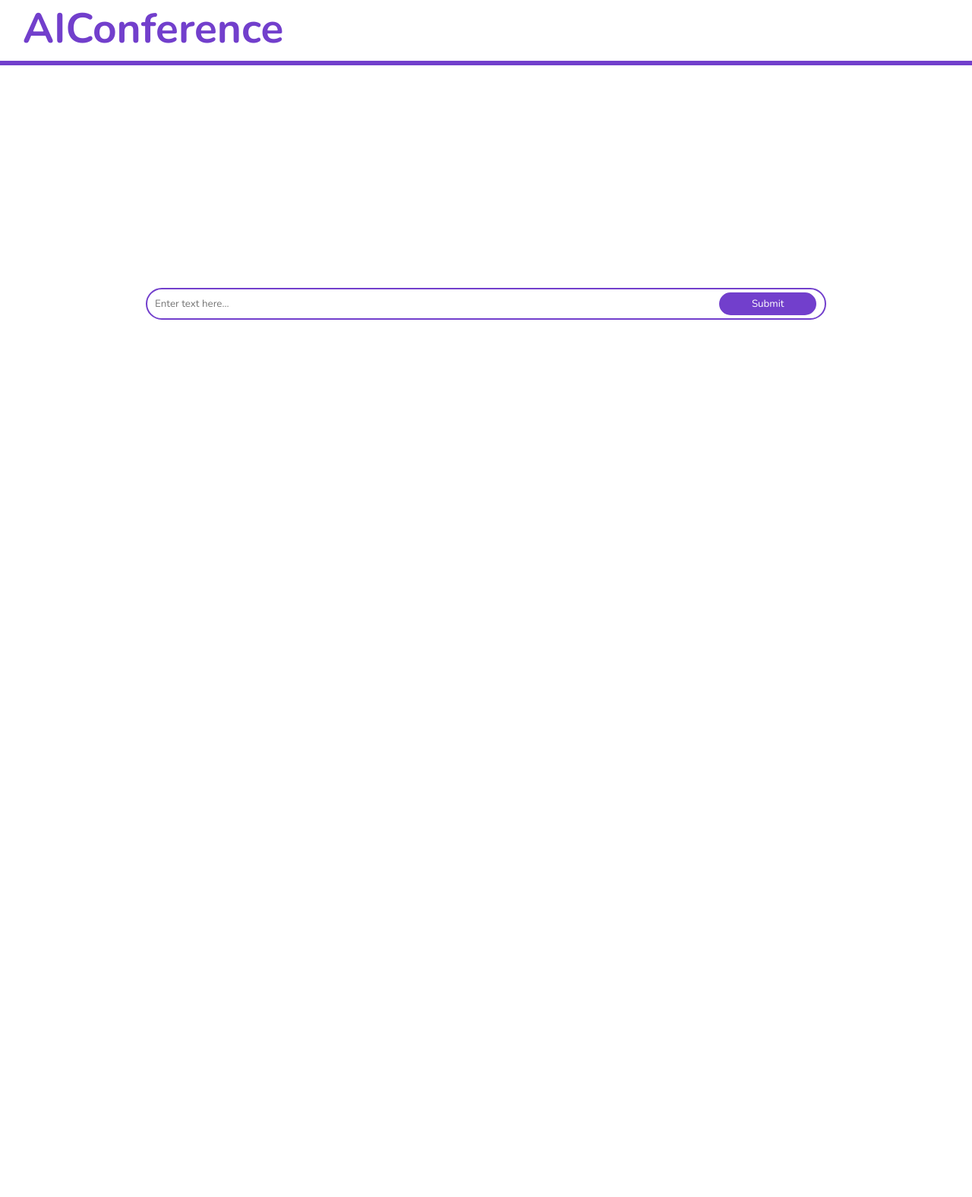
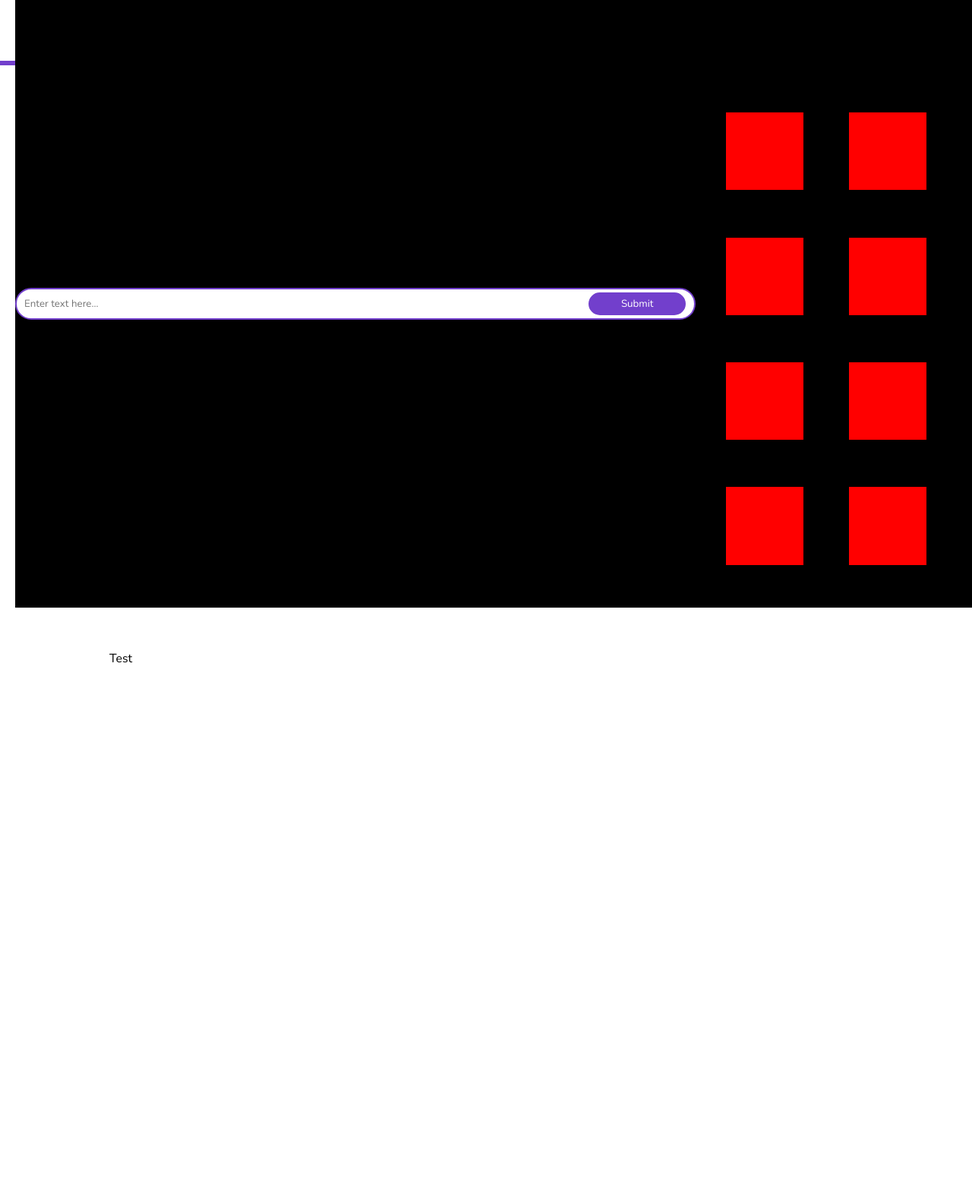
Before and after one commit to manelleong/ConferAI, a Django app: page /app/ in a window 1280 px wide. Shown: the whole page at 76% size. Before the commit the page ends 421 px from the top, so only its background shows below. Run offline with Django 4.2, Linux system fonts and the light colour scheme.

Commit message:
added boxes

```diff
--- a/app/static/css/base.css
+++ b/app/static/css/base.css
@@ -25,7 +25,7 @@ body {
 
 .container {
     /* display: flex; */
-    width: 100%;
+    width: 75%;
     flex-direction: column;
     justify-content: center;
     /* Center horizontally */
@@ -33,6 +33,7 @@ body {
     /* Center vertically */
     height: 90vh;
     /* Set a height for the container */
+    /* background-color: black; */
 }
 
 .answerbox {
@@ -41,19 +42,20 @@ body {
     margin: auto;
     margin-top: 50px;
     /* display: none; */
+    /* background-color: black; */
 }
 
 form {
     display: flex;
     width: 100%;
     align-items: center;
-    justify-content: center;
+    /* justify-content: center; */
     position: absolute;
     top: 0;
     bottom: 0;
-    left: 0;
-    right: 0;
     margin: auto;
+    margin-left: 20px;
+    background-color: black;
 }
 
 textarea {
@@ -76,7 +78,7 @@ button {
     width: 10%;
     height: 30px;
     position: relative;
-    margin-left: 58%;
+    margin-left: 59%;
     background-color: #723FCC;
     border: 2px solid #723FCC;
     border-radius: 25px;
@@ -92,3 +94,20 @@ button:active {
     background-color: white;
     border-color: #eee
 }
+
+.gridcontainer {
+    display: grid;
+    grid-template-columns: auto auto;
+    justify-content: space-evenly;
+    align-content: space-evenly;
+    width: 30%;
+    margin-left: 70vw;
+    height: 90vh;
+}
+
+.box {
+    width: 8vw;
+    height: 8vw;
+    background-color: red;
+    z-index: 100;
+}
--- a/app/static/js/base.js
+++ b/app/static/js/base.js
@@ -2,14 +2,115 @@ $(document).ready(function () {
     $("#myForm").submit(function (event) {
         event.preventDefault(); // Prevent the form from submitting via the browser
         $.ajax({
-            url: '/process/',
+            url: '/gpt4turbo/',
             type: 'post',
             data: {
                 inputData: $('#inputData').val(),
                 csrfmiddlewaretoken: '{{ csrf_token }}'  // Ensure CSRF token is sent with POST request
             },
             success: function (response) {
-                $("#output").html(response.outputData);
+                $("#gpt4turbooutput").html(response.outputData);
+                $("#gpt4turbo").css({
+                    "background-color": "green",
+                });
+            }
+        });
+        $.ajax({
+            url: '/gpt4/',
+            type: 'post',
+            data: {
+                inputData: $('#inputData').val(),
+                csrfmiddlewaretoken: '{{ csrf_token }}'  // Ensure CSRF token is sent with POST request
+            },
+            success: function (response) {
+                $("#gpt4output").html(response.outputData);
+                $("#gpt4").css({
+                    "background-color": "green",
+                });
+            }
+        });
+        $.ajax({
+            url: '/gpt35turbo/',
+            type: 'post',
+            data: {
+                inputData: $('#inputData').val(),
+                csrfmiddlewaretoken: '{{ csrf_token }}'  // Ensure CSRF token is sent with POST request
+            },
+            success: function (response) {
+                $("#gpt35turbooutput").html(response.outputData);
+                $("#gpt35turbo").css({
+                    "background-color": "green",
+                });
+            }
+        });
+        $.ajax({
+            url: '/claude3opus/',
+            type: 'post',
+            data: {
+                inputData: $('#inputData').val(),
+                csrfmiddlewaretoken: '{{ csrf_token }}'  // Ensure CSRF token is sent with POST request
+            },
+            success: function (response) {
+                $("#claude3opusoutput").html(response.outputData);
+                $("#claude3opus").css({
+                    "background-color": "green",
+                });
+            }
+        });
+        $.ajax({
+            url: '/claude21/',
+            type: 'post',
+            data: {
+                inputData: $('#inputData').val(),
+                csrfmiddlewaretoken: '{{ csrf_token }}'  // Ensure CSRF token is sent with POST request
+            },
+            success: function (response) {
+                $("#claude21output").html(response.outputData);
+                $("#claude21").css({
+                    "background-color": "green",
+                });
+            }
+        });
+        $.ajax({
+            url: '/mistral7b/',
+            type: 'post',
+            data: {
+                inputData: $('#inputData').val(),
+                csrfmiddlewaretoken: '{{ csrf_token }}'  // Ensure CSRF token is sent with POST request
+            },
+            success: function (response) {
+                $("#mistral7boutput").html(response.outputData);
+                $("#mistral7b").css({
+                    "background-color": "green",
+                });
+            }
+        });
+        $.ajax({
+            url: '/mixtral8x7b/',
+            type: 'post',
+            data: {
+                inputData: $('#inputData').val(),
+                csrfmiddlewaretoken: '{{ csrf_token }}'  // Ensure CSRF token is sent with POST request
+            },
+            success: function (response) {
+                $("#mixtral8x7boutput").html(response.outputData);
+                $("#mixtral8x7b").css({
+                    "background-color": "green",
+                });
+            }
+        });
+        $.ajax({
+            url: '/sonarmedium/',
+            type: 'post',
+            data: {
+                inputData: $('#inputData').val(),
+                csrfmiddlewaretoken: '{{ csrf_token }}'  // Ensure CSRF token is sent with POST request
+            },
+            success: function (response) {
+                $("#sonarmediumoutput").html(response.outputData);
+                $("#sonarmedium").css({
+                    "background-color": "green",
+                });
             }
         });
     });
@@ -24,3 +125,34 @@ function moveFormToBottom() {
     // Adjust textarea height if necessary
     $("#inputData").css("height", "auto");
 }
+
+function visible(model) {
+    $("#gpt4turbooutput").css({
+        "display": "none",
+    });
+    $("#gpt4output").css({
+        "display": "none",
+    });
+    $("#gpt35turbooutput").css({
+        "display": "none",
+    });
+    $("#claude3opusoutput").css({
+        "display": "none",
+    });
+    $("#claude21output").css({
+        "display": "none",
+    });
+    $("#mistral7boutput").css({
+        "display": "none",
+    });
+    $("#mixtral8x7boutput").css({
+        "display": "none",
+    });
+    $("#sonarmediumoutput").css({
+        "display": "none",
+    });
+    output = $('#' + model + 'output');
+    output.css({
+        "display": "block",
+    });
+}
--- a/app/templates/base.html
+++ b/app/templates/base.html
@@ -18,11 +18,29 @@
 
 <body>
     <div class="titlebox">
-        <h1 class="title">AIConference</h1>
+        <h1 id="demo" class="title">AIConference</h1>
+    </div>
+    <div class="gridcontainer">
+        <div id="gpt4turbo" class="box" onclick="visible('gpt4turbo')"></div>
+        <div id="gpt4" class="box" onclick="visible('gpt4')"></div>
+        <div id="gpt35turbo" class="box" onclick="visible('gpt35turbo')"></div>
+        <div id="claude3opus" class="box" onclick="visible('claude3opus')"></div>
+        <div id="claude21" class="box" onclick="visible('claude21')"></div>
+        <div id="mistral7b" class="box" onclick="visible('mistral7b')"></div>
+        <div id="mixtral8x7b" class="box" onclick="visible('mixtral8x7b')"></div>
+        <div id="sonarmedium" class="box" onclick="visible('sonarmedium')"></div>
     </div>
     <div class="container">
         <div class="answerbox">
-            <p id="output"></p>
+            <!-- <p style="display:none" id="output"></p> -->
+            <p id="gpt4turbooutput">Test</p>
+            <!-- <p style="display:none" id="gpt4output"></p>
+            <p style="display:none" id="gpt35turbooutput"></p>
+            <p style="display:none" id="claude3opusoutput"></p>
+            <p style="display:none" id="claude21output"></p>
+            <p style="display:none" id="mistral7boutput"></p>
+            <p style="display:none" id="mixtral8x7boutput"></p>
+            <p style="display:none" id="sonarmediumoutput"></p> -->
         </div>
         <form id="myForm">
             <textarea placeholder="Enter text here..." id="inputData" type="text" rows=1
@@ -30,6 +48,7 @@
             <button onclick="moveFormToBottom()" type="submit">Submit</button>
         </form>
     </div>
+
 </body>
 
 </html>
```
